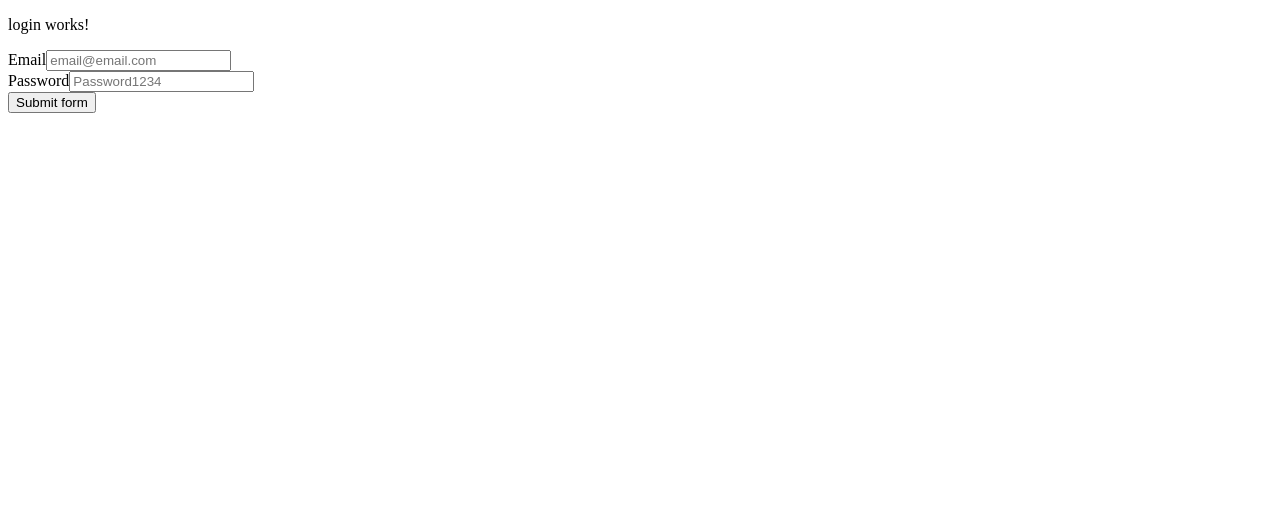
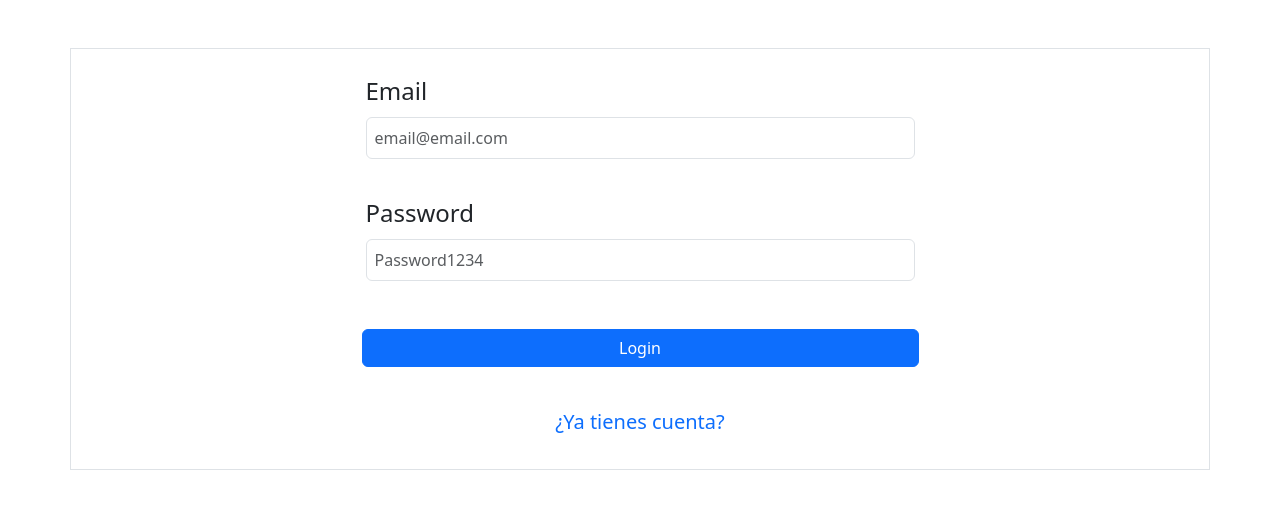
Before and after one commit to mjmoral5/grupal_API, an Angular app: page / in a window 1280 px wide. Shown: the top 508 px of the page. Built offline with nearby package versions, Linux system fonts and the light colour scheme.

Commit message:
diseño login terminado

```diff
--- a/src/app/app.component.html
+++ b/src/app/app.component.html
@@ -1,2 +1,3 @@
-<app-login></app-login>
-<router-outlet></router-outlet>
+<div class="row my-5">
+  <app-login></app-login>
+</div>
--- a/src/app/component/login/login.component.css
+++ b/src/app/component/login/login.component.css
@@ -0,0 +1,5 @@
+.hover_link:hover {
+  box-shadow: inset 200px 0 0 0 #242222;
+  color: white;
+  transition: color .3s ease-in-out, box-shadow .5s ease-in-out;
+}
--- a/src/app/component/login/login.component.html
+++ b/src/app/component/login/login.component.html
@@ -1,16 +1,22 @@
-<p>login works!</p>
 <div class="container border">
-  <form class="d-flex flex-column needs-validation" novalidate>
-    <div class=" col-md-4 py-3">
-      <label for="validationCustom01" class="form-label">Email</label>
-      <input type="email" class="form-control" id="validationCustom01" required placeholder="email@email.com">
+ <div class="d-flex flex-column">
+  <form class="d-flex flex-column p-2 needs-validation" novalidate>
+    <div class="w-50 col-md-4 py-3 m-auto">
+      <label for="validationCustom01" class="form-label fs-4">Email</label>
+      <input type="email" class=" form-control mb-1 p-2" id="validationCustom01" required placeholder="email@email.com">
     </div>
-    <div class=" col-md-4 py-3">
+    <div class="w-50 col-md-4 py-3 m-auto">
       <div class="mb-3">
-        <label for="" class="form-label">Password</label>
-        <input type="password" class="form-control" name="" id="" placeholder="Password1234">
+        <label for="" class="form-label fs-4">Password</label>
+        <input type="password" class=" form-control mb-1 p-2" name="" id="" placeholder="Password1234">
       </div>
     </div>
   </form>
-  <button class="btn btn-primary" type="submit">Submit form</button>
+  <div class="row w-50 m-auto py-2">
+    <button class="btn btn-primary mb-3" type="submit">Login</button>
+  </div>
+  <div class="row w-10 fs-5 text-center m-auto py-2">
+    <a class="text-decoration-none hover_link p-2 mb-3" routerLink="" rel="noopener noreferrer">¿Ya tienes cuenta?</a>
+  </div>
+ </div>
 </div>
--- a/src/app/component/register/register.component.html
+++ b/src/app/component/register/register.component.html
@@ -1 +1,22 @@
-<p>register works!</p>
+<div class="container border">
+  <div class="d-flex flex-column">
+   <form class="d-flex flex-column p-2 needs-validation" novalidate>
+     <div class="w-50 col-md-4 py-3 m-auto">
+       <label for="validationCustom01" class="form-label fs-4">Email</label>
+       <input type="email" class=" form-control mb-1 p-2" id="validationCustom01" required placeholder="email@email.com">
+     </div>
+     <div class="w-50 col-md-4 py-3 m-auto">
+       <div class="mb-3">
+         <label for="" class="form-label fs-4">Password</label>
+         <input type="password" class=" form-control mb-1 p-2" name="" id="" placeholder="Password1234">
+       </div>
+     </div>
+   </form>
+   <div class="row w-50 m-auto py-2">
+     <button class="btn btn-primary mb-3" type="submit">Login</button>
+   </div>
+   <div class="row w-10 fs-5 text-center m-auto py-2">
+     <a class="text-decoration-none hover_link p-2 mb-3" href="#" rel="noopener noreferrer">¿Ya tienes cuenta?</a>
+   </div>
+  </div>
+ </div>
--- a/src/index.html
+++ b/src/index.html
@@ -6,8 +6,11 @@
   <base href="/">
   <meta name="viewport" content="width=device-width, initial-scale=1">
   <link rel="icon" type="image/x-icon" href="favicon.ico">
+  <link href="https://cdn.jsdelivr.net/npm/bootstrap@5.3.0/dist/css/bootstrap.min.css" rel="stylesheet" integrity="sha384-9ndCyUaIbzAi2FUVXJi0CjmCapSmO7SnpJef0486qhLnuZ2cdeRhO02iuK6FUUVM" crossorigin="anonymous">
 </head>
 <body>
   <app-root></app-root>
 </body>
+<script src="https://cdn.jsdelivr.net/npm/bootstrap@5.3.0/dist/js/bootstrap.bundle.min.js" integrity="sha384-geWF76RCwLtnZ8qwWowPQNguL3RmwHVBC9FhGdlKrxdiJJigb/j/68SIy3Te4Bkz" crossorigin="anonymous"></script>
+
 </html>
```
